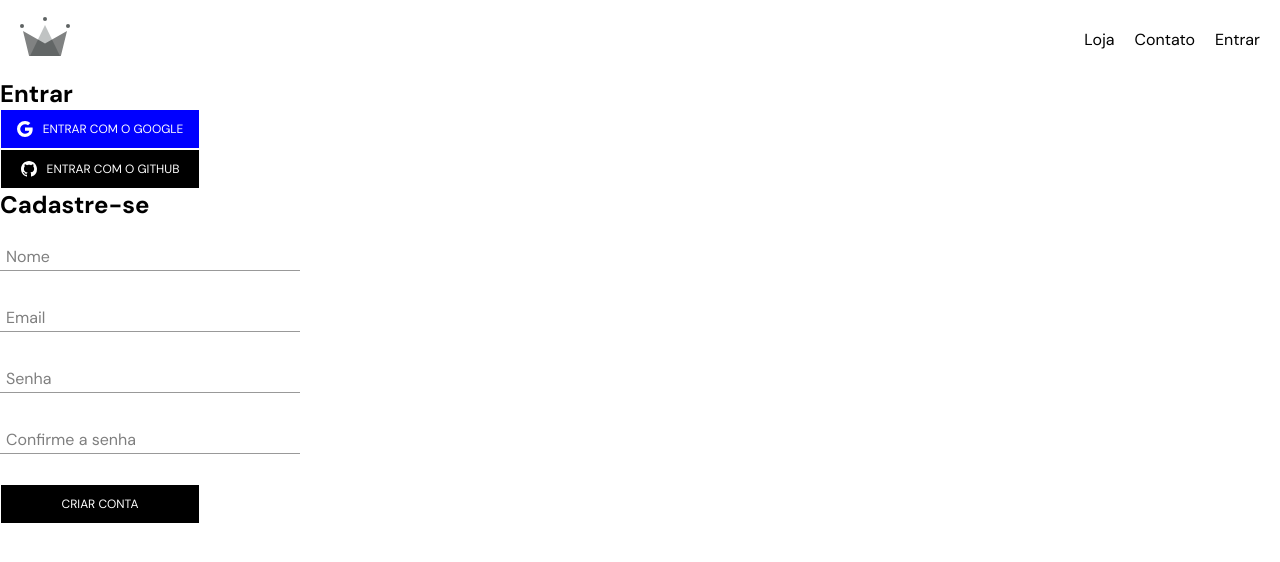
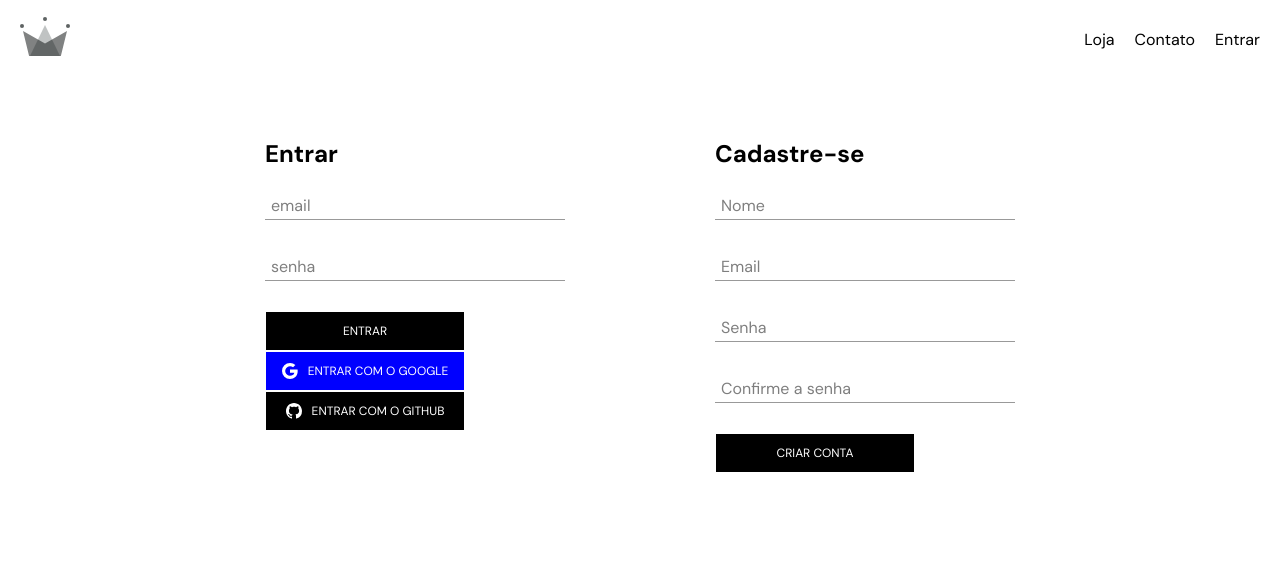
Before and after one commit to edsonpag/react_course, a React (Create React App) app in the folder 032-crwn-clothing/: page /sign-in in a window 1280 px wide. Shown: the top 562 px of the page. Built offline with nearby package versions, Linux system fonts and the light colour scheme; no server answers.

Commit message:
sign in page

```diff
--- /dev/null
+++ b/032-crwn-clothing/src/components/SignInForm/SignInForm.jsx
@@ -0,0 +1,84 @@
+import React, { useState } from "react";
+
+import FormInput from "../FormInput/FormInput";
+import Button from "../../components/Button/Button";
+
+import "./SignInForm.scss";
+
+import { ReactComponent as GithubIcon } from "../../assets/GithubIcon.svg";
+import { ReactComponent as GoogleIcon } from "../../assets/GoogleIcon.svg";
+
+function SignInForm({ logGoogleUser, signInWithGithubRedirect }) {
+
+    const [ formData, setFormData ] = useState({
+        email: "",
+        password: ""
+    });
+
+    function handleChange(event) {
+        const { name, value } = event.target;
+
+        setFormData(prevFormData => {
+            return {
+                ...prevFormData,
+                [name]: value
+            }
+        });
+    }
+
+    function handleSubmit(event) {
+        event.preventDefault();
+
+        console.log("login User With Email And Password");
+    }
+
+    return (
+        <form className="sign-in-form" onSubmit={handleSubmit}>
+            <h2 className="sign-in-title">Entrar</h2>
+
+            <FormInput
+            label="email"
+            id="user-email"
+            type="email"
+            name="email"
+            onChange={handleChange}
+            value={formData.email}
+            required
+            />
+
+            <FormInput
+            label="senha"
+            id="user-password"
+            type="password"
+            name="password"
+            onChange={handleChange}
+            value={formData.password}
+            required
+            />
+
+            <Button
+            text="Entrar"
+            type="submit"
+            buttonType="default"
+            />
+
+            <Button
+            text="Entrar com o Google"
+            type="button"
+            buttonType="google"
+            onClick={logGoogleUser}
+            Icon={GoogleIcon}
+            />
+
+            <Button
+            text="Entrar com o Github"
+            type="button"
+            buttonType="github"
+            onClick={signInWithGithubRedirect}
+            Icon={GithubIcon}
+            />
+        </form>
+    );
+}
+
+export default SignInForm;
--- /dev/null
+++ b/032-crwn-clothing/src/components/SignInForm/SignInForm.scss
@@ -0,0 +1,8 @@
+.sign-in-form {
+    width: 30rem;
+
+    .sign-in-title {
+        margin-bottom: 2rem;
+    }
+
+}
--- a/032-crwn-clothing/src/routes/SignIn/SignIn.jsx
+++ b/032-crwn-clothing/src/routes/SignIn/SignIn.jsx
@@ -1,7 +1,7 @@
 import React, { useEffect } from "react";
 
+import SignInForm from "../../components/SignInForm/SignInForm";
 import SignUpForm from "../../components/SignUpForm/SignUpForm";
-import Button from "../../components/Button/Button";
 
 import { getRedirectResult } from "firebase/auth";
 import {
@@ -11,8 +11,7 @@ import {
     createUserDocumentFromAuth
 } from "../../firebase/firebase";
 
-import { ReactComponent as GithubIcon } from "../../assets/GithubIcon.svg";
-import { ReactComponent as GoogleIcon } from "../../assets/GoogleIcon.svg";
+import "./SignIn.scss";
 
 function SignIn() {
 
@@ -33,23 +32,12 @@ function SignIn() {
         createUserDocumentFromAuth(user);
     }
 
-
     return (
 
         <div className="sign-in-container">
-            <h2>Entrar</h2>
-            <Button
-            text="Entrar com o Google"
-            buttonType="google"
-            onClick={logGoogleUser}
-            Icon={GoogleIcon}
-            />
-
-            <Button
-            text="Entrar com o Github"
-            buttonType="github"
-            onClick={signInWithGithubRedirect}
-            Icon={GithubIcon}
+            <SignInForm
+            logGoogleUser={logGoogleUser}
+            signInWithGithubRedirect={signInWithGithubRedirect}
             />
 
             <SignUpForm />
--- /dev/null
+++ b/032-crwn-clothing/src/routes/SignIn/SignIn.scss
@@ -0,0 +1,11 @@
+.sign-in-container {
+    margin-top: 6rem;
+
+    display: grid;
+    grid-template-columns: 1fr 1fr;
+    gap: 15rem;
+
+    .sign-in-form {
+        justify-self: end;
+    }
+}
```
